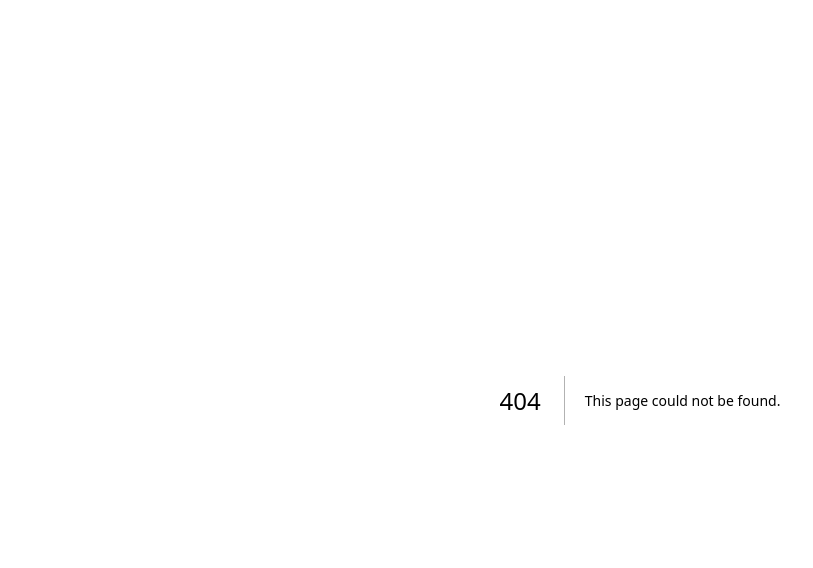
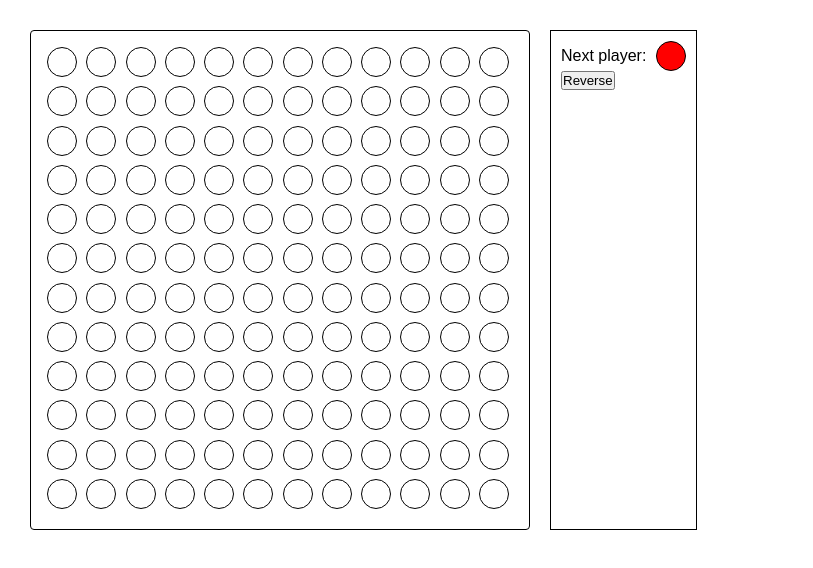
Before and after one commit to saivivek116/frontend-components, a Next.js app: page /boardgame in a window 1280 px wide. Before the commit this address had no page. Shown: the top 568 px of the page, without its empty margins (0-813 px from the left). Built offline with nearby package versions, Linux system fonts and the light colour scheme.

Commit message:
board game

```diff
--- /dev/null
+++ b/src/app/boardgame/page.jsx
@@ -0,0 +1,190 @@
+"use client";
+import { useState, useEffect, useRef } from "react";
+import "./styles.css";
+
+const BOARD_SIZE = 12;
+const getBoard = () => {
+  let board = new Array(BOARD_SIZE);
+  for (let i = 0; i < 12; i++) {
+    board[i] = new Array(BOARD_SIZE).fill('');
+  }
+  return board
+}
+
+const Board = ({ board, handleClick }) => {
+  return (
+    <div className="board">
+      {
+        board.map((row, i) => {
+          return (
+            row.map((c, j) => {
+              return <div key={`${i}#${j}`} onClick={() => handleClick(i, j)} className={`${c} circle`}></div>
+            })
+          )
+        })
+      }
+
+    </div>
+  )
+}
+
+const InformationPanel = ({ history = [], turn, winner, handlePreview }) => {
+  const [selected, setSelected] = useState();
+  const [reverse, setReverse] = useState(false);
+    return (
+    <div className="information-panel">
+      <div className="player-details">
+        <p>{winner ? "Winner" : "Next player:"}</p><div className={`circle ${winner ? winner : turn}`}></div>
+      </div>
+      <button onClick={()=>setReverse(!reverse)}>Reverse</button>
+      <div className={`records ${reverse?"reverse":""}`} onClick={(e) => {handlePreview(e.target.dataset.record)
+        setSelected(e.target.dataset.record);
+      }}>
+        {
+          history.map((move, i) => {
+            return (<div key={i} data-record={i} className={`${selected==i?"selected":""} record`}>Go to move {i + 1}</div>)
+          })
+        }
+      </div>
+
+    </div>
+  )
+}
+
+function checkWin(board) {
+
+  function countInDirection(i, j, di, dj) {
+    const color = board[i][j];
+    let cnt = 1;
+    for (let k = 1; k < 5; k++) {
+      const ni = i + di * k;
+      const nj = j + dj * k;
+      // bounds-check
+      if (
+        ni < 0 ||
+        nj < 0 ||
+        ni >= BOARD_SIZE ||
+        nj >= BOARD_SIZE ||
+        board[ni][nj] !== color
+      ) {
+        break;
+      }
+      cnt++;
+    }
+    return cnt;
+  }
+
+  // for every cell, if it’s occupied, check each direction
+  for (let i = 0; i < BOARD_SIZE; i++) {
+    for (let j = 0; j < BOARD_SIZE; j++) {
+      const color = board[i][j];
+      if (!color) continue;
+
+      // check horizontal
+      if (j <= BOARD_SIZE - 5 && countInDirection(i, j, 0, 1) === 5) {
+        return color;
+      }
+      // check vertical
+      if (i <= BOARD_SIZE - 5 && countInDirection(i, j, 1, 0) === 5) {
+        return color;
+      }
+      // check diagonal down-right
+      if (
+        i <= BOARD_SIZE - 5 &&
+        j <= BOARD_SIZE - 5 &&
+        countInDirection(i, j, 1, 1) === 5
+      ) {
+        return color;
+      }
+      // check diagonal down-left
+      if (
+        i <= BOARD_SIZE - 5 &&
+        j >= 4 &&
+        countInDirection(i, j, 1, -1) === 5
+      ) {
+        return color;
+      }
+    }
+  }
+
+  return "";
+}
+
+const Game = () => {
+
+  const [board, setBoard] = useState(getBoard());
+  const [turn, setTurn] = useState("red");
+  const [winner, setWinner] = useState("");
+  const [disableBoard, setDisableBoard] = useState(false);
+  const [history, setHistory] = useState([]);
+  const [preview, setPreview] = useState(false);
+  const boardref = useRef();
+
+
+  const handleClick = (trow, tcol) => {
+    if (board[trow][tcol] !== "") return
+    console.log("handle circle click", trow, tcol)
+    const newboard = board.map(row => ([...row]));
+    newboard[trow][tcol] = turn;
+    const value = checkWin(newboard);
+    setHistory([...history, newboard]);
+    if (value !== "") {
+      setWinner(value);
+      setDisableBoard(true);
+    }
+    setTurn(prev => prev === 'red' ? "green" : "red");
+    setBoard(newboard);
+  }
+
+  const handlePreview = (i) => {
+    setPreview(i);
+    setDisableBoard(true);
+  }
+
+
+  useEffect(() => {
+    const b = boardref.current;
+    function handleboardClick(e) {
+      if (disableBoard) {
+        e.stopPropagation();
+      }
+    }
+    b.addEventListener('click', handleboardClick, { capture: true });
+    return () => b.removeEventListener('click', handleboardClick, { capture: true })
+  }, [disableBoard]);
+
+  const handleResume = () => {
+    setPreview(null);
+    if (!winner)
+      setDisableBoard(false);
+  }
+
+  return (
+    <div className="container">
+      <div ref={boardref}>
+        <Board board={preview ? history[preview] : board} handleClick={handleClick} />
+      </div>
+      {
+        preview && <div><p>preview mode</p><button onClick={handleResume}>resume game</button></div>
+      }
+      <InformationPanel history={history} handlePreview={handlePreview} turn={turn} winner={winner} />
+    </div>
+  )
+};
+
+
+export default Game;
+
+
+/*
+creating a board of size 12 * 12 2d array
+have to handle click on each circle
+change the color according to the user
+storing each and every state change in a seperate data structure most probably array
+showing a history of moves
+when selected have to show the game state at that point and also provide way to come back to the original state
+if the game is completed show the winner
+winning criteria is consecutive 5 circles in vertical horizontal or diagonal
+
+
+*/
--- /dev/null
+++ b/src/app/boardgame/styles.css
@@ -0,0 +1,83 @@
+* {
+  box-sizing: border-box;
+  margin: 0;
+  padding: 0;
+}
+
+body {
+  font-family: sans-serif;
+  -webkit-font-smoothing: auto;
+  -moz-font-smoothing: auto;
+  -moz-osx-font-smoothing: grayscale;
+  font-smoothing: auto;
+  text-rendering: optimizeLegibility;
+  font-smooth: always;
+  -webkit-tap-highlight-color: transparent;
+  -webkit-touch-callout: none;
+}
+
+
+.board {
+  padding: 16px;
+  border: 1px solid;
+  border-radius: 4px;
+  display: grid;
+  grid-template-columns: repeat(12, 1fr);
+  gap: 5px;
+
+  width: 500px;
+  height: 500px;
+}
+
+.circle {
+  width: 30px;
+  height: 30px;
+  border: 1px solid;
+  border-radius: 50%;
+  cursor: pointer;
+}
+
+.circle.red {
+  background-color: red;
+}
+
+.circle.green {
+  background-color: green;
+}
+
+.container{
+  margin: 30px;
+  display: flex;
+  gap: 20px;
+}
+
+.information-panel{
+  border: 1px solid;
+  padding: 10px;
+  min-height: 500px;
+  overflow-y: scroll;
+}
+
+.records{
+  margin-top: 10px;
+  display: flex;
+  flex-direction: column;
+  gap: 5px;
+}
+.record{
+  cursor: pointer;
+}
+
+.record.selected{
+  font-weight: bold;
+}
+
+.records.reverse{
+  flex-direction: column-reverse;
+}
+
+.player-details{
+  display: flex;
+  gap: 10px;
+  align-items: center;
+}
```
